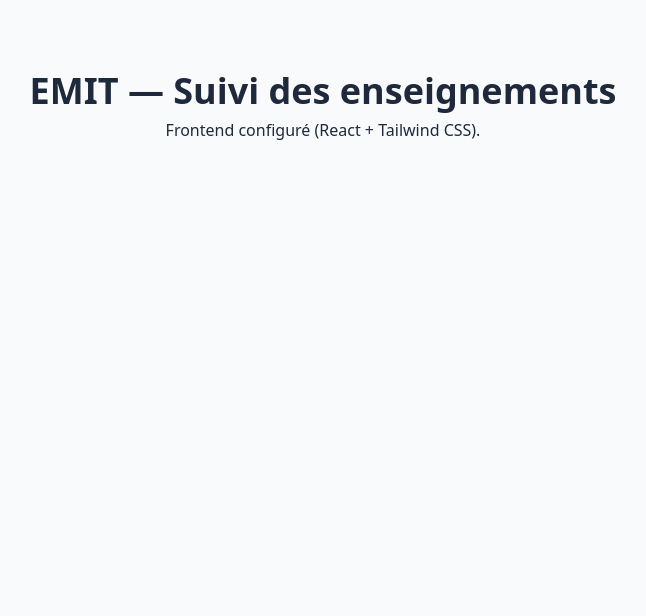
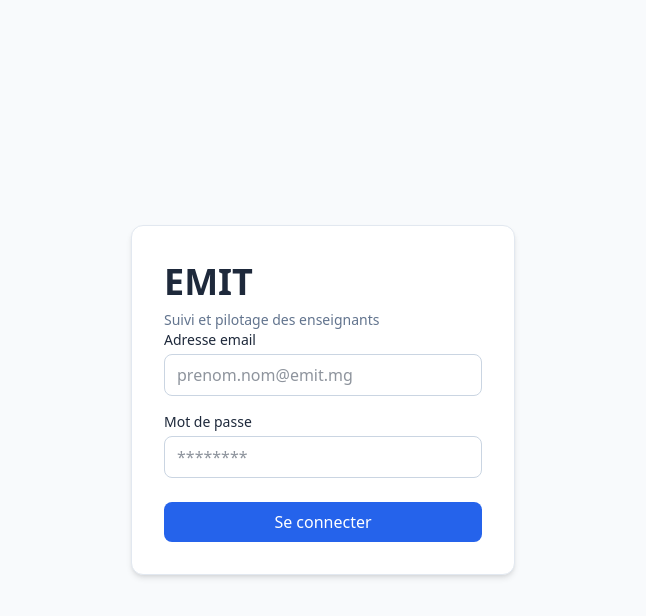
Before and after one commit to joellanaurlays/SuiviCoursDesEnseignants_react_nest, a React app in the folder frontend/: page /login in a window 1280 px wide. Shown: the top 616 px of the page, without its empty margins (317-963 px from the left). Built offline with nearby package versions, Linux system fonts and the light colour scheme; no server answers; the HTML template or start-up script is replaced by a standard one.

Commit message:
feat(auth): add login page, auth context and protected routes

```diff
--- a/frontend/package.json
+++ b/frontend/package.json
@@ -13,6 +13,7 @@
     "@tailwindcss/vite": "^4.3.3",
     "react": "^19.2.8",
     "react-dom": "^19.2.8",
+    "react-router-dom": "^7.18.4",
     "tailwindcss": "^4.3.3"
   },
   "devDependencies": {
--- a/frontend/src/App.jsx
+++ b/frontend/src/App.jsx
@@ -1,11 +1,24 @@
+import { Navigate, Route, Routes } from 'react-router-dom'
+import ProtectedRoute from './components/ProtectedRoute.jsx'
+import DashboardPlaceholder from './pages/DashboardPlaceholder.jsx'
+import LoginPage from './pages/LoginPage.jsx'
 import './styles/index.css'
 
 function App() {
   return (
-    <div style={{ textAlign: 'center', marginTop: '4rem' }}>
-      <h1>EMIT — Suivi des enseignements</h1>
-      <p>Frontend configuré (React + Tailwind CSS).</p>
-    </div>
+    <Routes>
+      <Route path="/login" element={<LoginPage />} />
+      <Route
+        path="/dashboard"
+        element={
+          <ProtectedRoute>
+            <DashboardPlaceholder />
+          </ProtectedRoute>
+        }
+      />
+      <Route path="/" element={<Navigate to="/dashboard" replace />} />
+      <Route path="*" element={<Navigate to="/dashboard" replace />} />
+    </Routes>
   )
 }
 
--- /dev/null
+++ b/frontend/src/components/ProtectedRoute.jsx
@@ -0,0 +1,22 @@
+import { Navigate } from 'react-router-dom'
+import { useAuth } from '../context/AuthContext.jsx'
+
+function ProtectedRoute({ children, allowedRoles }) {
+  const { user, isLoading } = useAuth()
+
+  if (isLoading) {
+    return <p style={{ textAlign: 'center', marginTop: '4rem' }}>Chargement...</p>
+  }
+
+  if (!user) {
+    return <Navigate to="/login" replace />
+  }
+
+  if (allowedRoles && !allowedRoles.includes(user.role)) {
+    return <Navigate to="/dashboard" replace />
+  }
+
+  return children
+}
+
+export default ProtectedRoute
--- /dev/null
+++ b/frontend/src/context/AuthContext.jsx
@@ -0,0 +1,50 @@
+import { createContext, useContext, useEffect, useState } from 'react'
+import { fetchProfile, loginRequest } from '../services/authApi.js'
+
+const AuthContext = createContext(null)
+const TOKEN_KEY = 'emit_access_token'
+
+export function AuthProvider({ children }) {
+  const [user, setUser] = useState(null)
+  const [isLoading, setIsLoading] = useState(true)
+
+  useEffect(() => {
+    const storedToken = localStorage.getItem(TOKEN_KEY)
+
+    if (!storedToken) {
+      setIsLoading(false)
+      return
+    }
+
+    fetchProfile(storedToken)
+      .then(setUser)
+      .catch(() => localStorage.removeItem(TOKEN_KEY))
+      .finally(() => setIsLoading(false))
+  }, [])
+
+  async function login(email, password) {
+    const { accessToken, user: loggedInUser } = await loginRequest(email, password)
+    localStorage.setItem(TOKEN_KEY, accessToken)
+    setUser(loggedInUser)
+    return loggedInUser
+  }
+
+  function logout() {
+    localStorage.removeItem(TOKEN_KEY)
+    setUser(null)
+  }
+
+  return (
+    <AuthContext.Provider value={{ user, isLoading, login, logout }}>
+      {children}
+    </AuthContext.Provider>
+  )
+}
+
+export function useAuth() {
+  const context = useContext(AuthContext)
+  if (!context) {
+    throw new Error("useAuth doit être utilisé à l'intérieur de <AuthProvider>.")
+  }
+  return context
+}
--- a/frontend/src/main.jsx
+++ b/frontend/src/main.jsx
@@ -1,9 +1,15 @@
 import { StrictMode } from 'react'
 import { createRoot } from 'react-dom/client'
+import { BrowserRouter } from 'react-router-dom'
 import App from './App.jsx'
+import { AuthProvider } from './context/AuthContext.jsx'
 
 createRoot(document.getElementById('root')).render(
   <StrictMode>
-    <App />
+    <BrowserRouter>
+      <AuthProvider>
+        <App />
+      </AuthProvider>
+    </BrowserRouter>
   </StrictMode>,
 )
--- /dev/null
+++ b/frontend/src/pages/DashboardPlaceholder.jsx
@@ -0,0 +1,32 @@
+import { useAuth } from '../context/AuthContext.jsx'
+
+function DashboardPlaceholder() {
+  const { user, logout } = useAuth()
+
+  return (
+    <div className="min-h-screen bg-bg px-6 py-8">
+      <header className="flex items-center justify-between mb-8">
+        <div>
+          <h1 className="text-xl font-bold text-text">EMIT — Espace connecté</h1>
+          <p className="text-sm text-slate-500">
+            {user.firstName} {user.lastName} — {user.role}
+          </p>
+        </div>
+        <button
+          type="button"
+          onClick={logout}
+          className="text-sm font-medium text-error border border-error rounded-lg px-3 py-1.5 hover:bg-red-50"
+        >
+          Déconnexion
+        </button>
+      </header>
+
+      <div className="bg-white border border-slate-200 rounded-xl p-6 text-slate-500">
+        Espace temporaire de test du module Utilisateurs/Auth. Le vrai tableau de bord
+        (par rôle) sera fourni par les autres modules du projet.
+      </div>
+    </div>
+  )
+}
+
+export default DashboardPlaceholder
--- /dev/null
+++ b/frontend/src/pages/LoginPage.jsx
@@ -0,0 +1,92 @@
+import { useEffect, useState } from 'react'
+import { useNavigate } from 'react-router-dom'
+import { useAuth } from '../context/AuthContext.jsx'
+
+function LoginPage() {
+  const { login, user } = useAuth()
+  const navigate = useNavigate()
+  const [email, setEmail] = useState('')
+  const [password, setPassword] = useState('')
+  const [error, setError] = useState('')
+  const [isSubmitting, setIsSubmitting] = useState(false)
+
+  useEffect(() => {
+    if (user) {
+      navigate('/dashboard', { replace: true })
+    }
+  }, [user, navigate])
+
+  async function handleSubmit(event) {
+    event.preventDefault()
+    setError('')
+    setIsSubmitting(true)
+
+    try {
+      await login(email, password)
+      navigate('/dashboard', { replace: true })
+    } catch (err) {
+      setError(err.message || 'Email ou mot de passe incorrect.')
+    } finally {
+      setIsSubmitting(false)
+    }
+  }
+
+  return (
+    <div className="min-h-screen flex items-center justify-center bg-bg px-4">
+      <div className="w-full max-w-sm bg-white shadow-md rounded-xl p-8 border border-slate-200">
+        <h1 className="text-2xl font-bold text-text mb-1">EMIT</h1>
+        <p className="text-sm text-slate-500 mb-6">Suivi et pilotage des enseignants</p>
+
+        <form onSubmit={handleSubmit} className="flex flex-col gap-4">
+          <div>
+            <label htmlFor="email" className="block text-sm font-medium text-text mb-1">
+              Adresse email
+            </label>
+            <input
+              id="email"
+              type="email"
+              value={email}
+              onChange={(e) => setEmail(e.target.value)}
+              required
+              autoComplete="username"
+              className="w-full rounded-lg border border-slate-300 px-3 py-2 text-text focus:outline-none focus:ring-2 focus:ring-primary"
+              placeholder="prenom.nom@emit.mg"
+            />
+          </div>
+
+          <div>
+            <label htmlFor="password" className="block text-sm font-medium text-text mb-1">
+              Mot de passe
+            </label>
+            <input
+              id="password"
+              type="password"
+              value={password}
+              onChange={(e) => setPassword(e.target.value)}
+              required
+              autoComplete="current-password"
+              className="w-full rounded-lg border border-slate-300 px-3 py-2 text-text focus:outline-none focus:ring-2 focus:ring-primary"
+              placeholder="********"
+            />
+          </div>
+
+          {error && (
+            <p className="text-sm text-error bg-red-50 border border-red-200 rounded-lg px-3 py-2">
+              {error}
+            </p>
+          )}
+
+          <button
+            type="submit"
+            disabled={isSubmitting}
+            className="mt-2 bg-primary hover:bg-primary-dark disabled:opacity-60 text-white font-medium rounded-lg px-4 py-2 transition-colors"
+          >
+            {isSubmitting ? 'Connexion...' : 'Se connecter'}
+          </button>
+        </form>
+      </div>
+    </div>
+  )
+}
+
+export default LoginPage
--- /dev/null
+++ b/frontend/src/services/authApi.js
@@ -0,0 +1,29 @@
+const API_URL = import.meta.env.VITE_API_URL
+
+export async function loginRequest(email, password) {
+  const response = await fetch(`${API_URL}/auth/login`, {
+    method: 'POST',
+    headers: { 'Content-Type': 'application/json' },
+    body: JSON.stringify({ email, password }),
+  })
+
+  const data = await response.json()
+
+  if (!response.ok) {
+    throw new Error(data.message || 'Erreur de connexion.')
+  }
+
+  return data
+}
+
+export async function fetchProfile(token) {
+  const response = await fetch(`${API_URL}/auth/profile`, {
+    headers: { Authorization: `Bearer ${token}` },
+  })
+
+  if (!response.ok) {
+    throw new Error('Session invalide.')
+  }
+
+  return response.json()
+}
```
Also changed, not shown: 2 other files (tests, documents, lock files or other folders).
